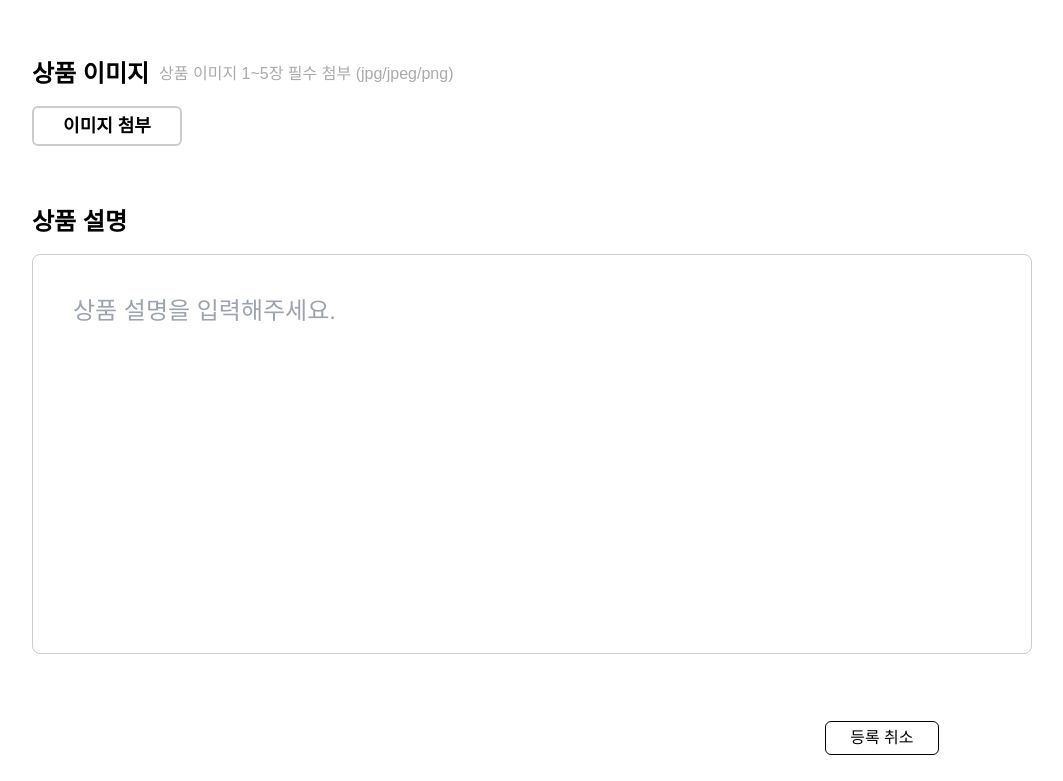
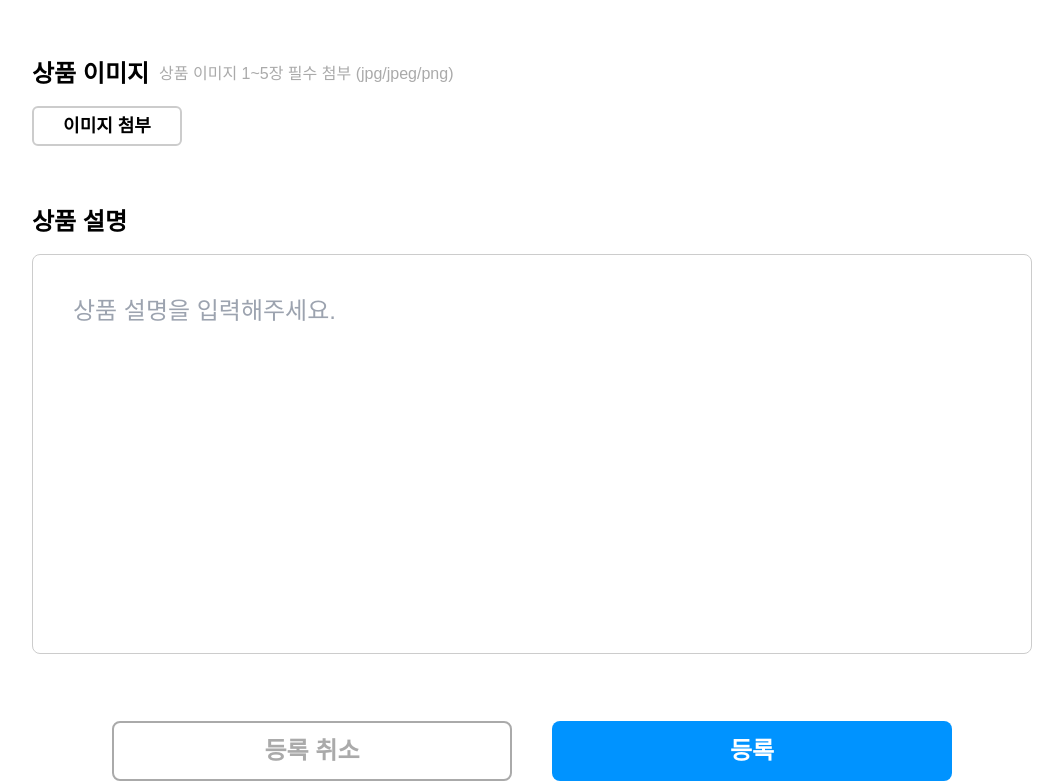
Before and after one commit to FRONTENDBOOTCAMP-11th/i-land, a React (Vite) app: page /productCreate in a window 1280 px wide. Shown: the part 688-1469 px from the top of the page, without its empty margins (108-1171 px from the left). Before the commit the page ends 1443 px from the top, so only its background shows below. Built offline with nearby package versions, Linux system fonts and the light colour scheme; a web font is replaced by a local one.

Commit message:
✨feat: 상품 등록 페이지 마크업 작업 완료 (Issue #9 해결)

```diff
--- a/src/components/layout/Header.jsx
+++ b/src/components/layout/Header.jsx
@@ -22,7 +22,7 @@ export default function Header() {
         <img src={logo} alt="I-Land Logo" />
       </Link>
 
-      <div className="flex justify-center items-center gap-x-4">
+      <div className="flex items-center justify-center gap-x-4">
         <Link to="/search">
           <img className="" src={searchIcon} alt="Search Icon" />
         </Link>
@@ -36,7 +36,7 @@ export default function Header() {
         {isLoggedIn ? (
           <Link to="/profile">
             <img
-              className="rounded-full w-10 h-10"
+              className="w-10 h-10 rounded-full"
               src={profileImage || noProfileImage} // 프로필 이미지가 없으면 기본 이미지 노출
               alt="User Profil"
             />
--- a/src/pages/ProductCreate.jsx
+++ b/src/pages/ProductCreate.jsx
@@ -122,17 +122,17 @@ export default function ProductCreate() {
           ></textarea>
         </div>
 
-        {/* Buttons */}
-        <div className="flex justify-end gap-4">
+        <div className="flex items-center justify-center gap-10">
           <button
             type="button"
-            className="px-6 py-2 text-gray-700 border border-gray-300 rounded-md hover:bg-gray-100 focus:outline-none focus:ring-2 focus:ring-gray-300"
+            className="w-[400px] h-[60px] border-2 border-gray3 rounded-lg text-gray3 font-bold text-2xl"
           >
             등록 취소
           </button>
+
           <button
             type="submit"
-            className="px-6 py-2 font-medium text-white bg-blue-500 rounded-md hover:bg-blue-600 focus:outline-none focus:ring-2 focus:ring-blue-400"
+            className="w-[400px] h-[60px] bg-point-blue text-white font-bold text-2xl rounded-lg"
           >
             등록
           </button>
```
